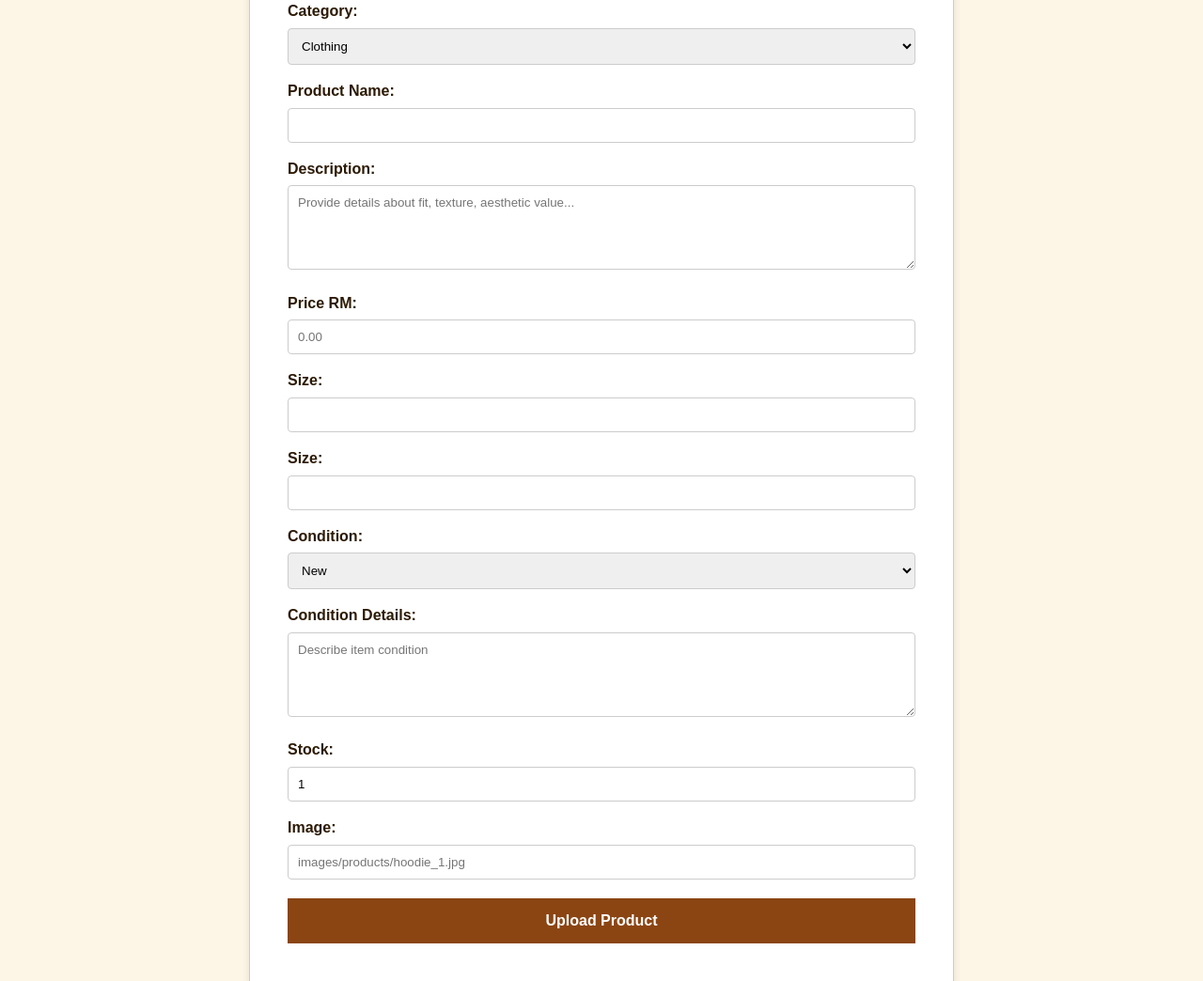
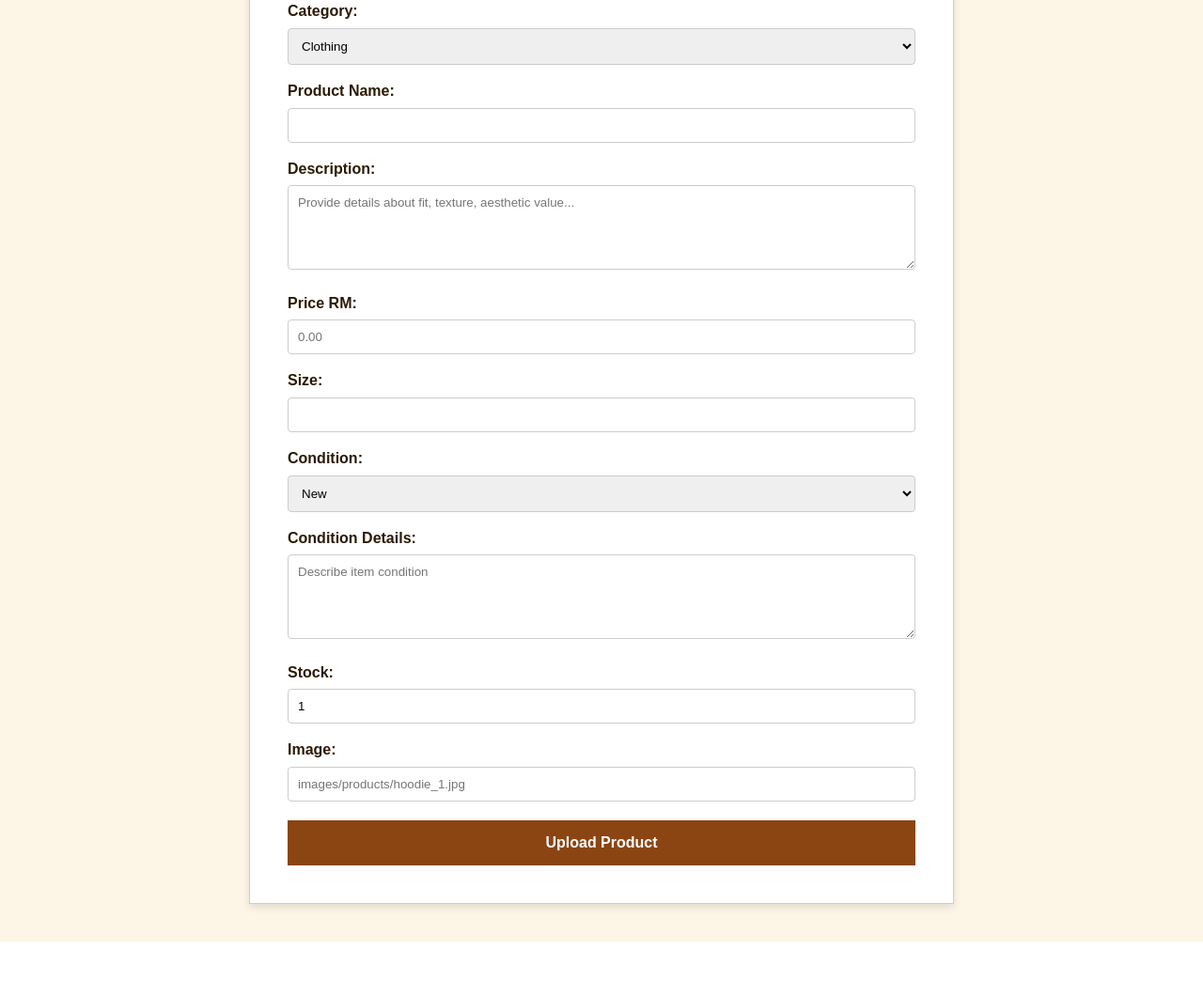
Before and after one commit to Imranpaan/RetroRevival, a PHP site: page /upload_product.php in a window 1280 px wide. Shown: the part 251-1295 px from the top of the page at 94% size. After the commit the page ends 1253 px from the top, so only its background shows below. Run offline with PHP 8.4, Linux system fonts and the light colour scheme; a user stored in the database is signed in; data comes from the database, SQL or seed files in the repository.

Commit message:
fix upload_product.php

```diff
--- a/upload_product.php
+++ b/upload_product.php
@@ -151,9 +151,6 @@ if ($_SERVER["REQUEST_METHOD"] == "POST") {
     <label>Size:</label>
     <input type="text" name="Product_Size" required>
 
-    <label>Size:</label>
-    <input type="text" name="Product_Size">
-
     <label>Condition:</label>
     <select name="Product_ConditionStatus" required>
         <option value="New">New</option>
```
Also changed, not shown: images/products/grey_hoodie.jpg (added).
